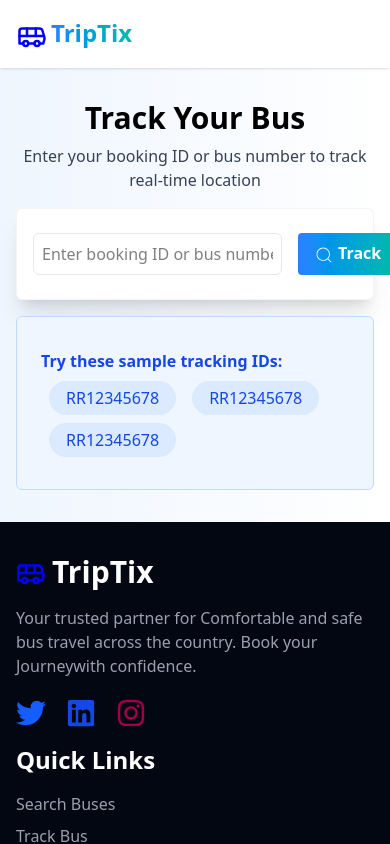
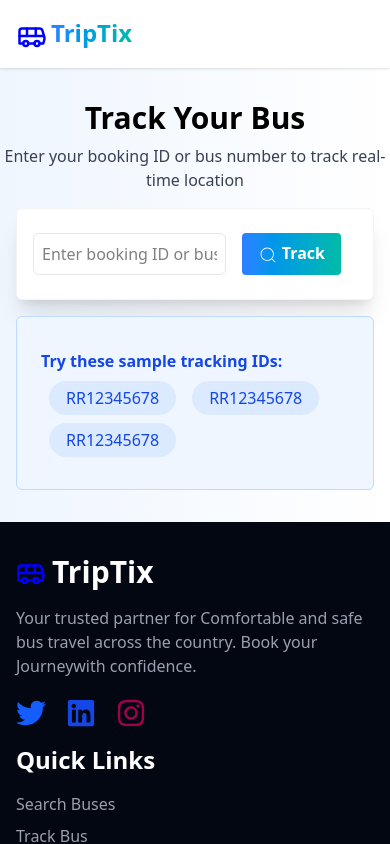
Before and after one commit to Chandrashekher1/TripTix, a React (Vite) app: page /track-bus in a window 390 px wide. Shown: the top 844 px of the page. Built offline with nearby package versions, Linux system fonts and the light colour scheme.

Commit message:
fix: adjust layout and enhance responsiveness

```diff
--- a/src/components/TrackBus.jsx
+++ b/src/components/TrackBus.jsx
@@ -3,13 +3,14 @@ import { CiSearch } from "react-icons/ci";
 
 const TrackBus = () => {
   return (
-    <div className='home px-4 py-8'>
+    <div className='home py-8'>
         <h1 className='text-center font-bold text-3xl'>Track Your Bus</h1>
         <p className='text-center text-gray-700 my-2'>Enter your booking ID or bus number to track real-time location</p>
 
-        <div>
-            <form action="" className='flex border bg-white py-6 px-4 my-4 rounded-md border-gray-100 shadow-xl' onSubmit={(e) => e.preventDefault()}>
-                <input type="text" placeholder='Enter booking ID or bus number' className='p-2 rounded-md border border-gray-200'/>
+        <div className='md:mx-60 mx-4'>
+            <div>
+            <form action="" className='flex border bg-white py-6 px-4 my-4 rounded-md border-gray-100 shadow-xl w-full' onSubmit={(e) => e.preventDefault()}>
+                <input type="text" placeholder='Enter booking ID or bus number' className='p-2 rounded-md border border-gray-200 w-full'/>
                 <button className='btn-primary flex font-semibold mx-4 '><CiSearch style={{marginTop:'4px', marginRight:'4px', fontSize:'20px'}}/> Track</button>
             </form>
         </div>
@@ -21,6 +22,7 @@ const TrackBus = () => {
                 <button className='border rounded-full bg-blue-100 p-1 text-blue-700 px-4 border-transparent mx-2 my-2'>RR12345678</button>
             </div>
         </div>
+        </div>
     </div>
   )
 }
```
